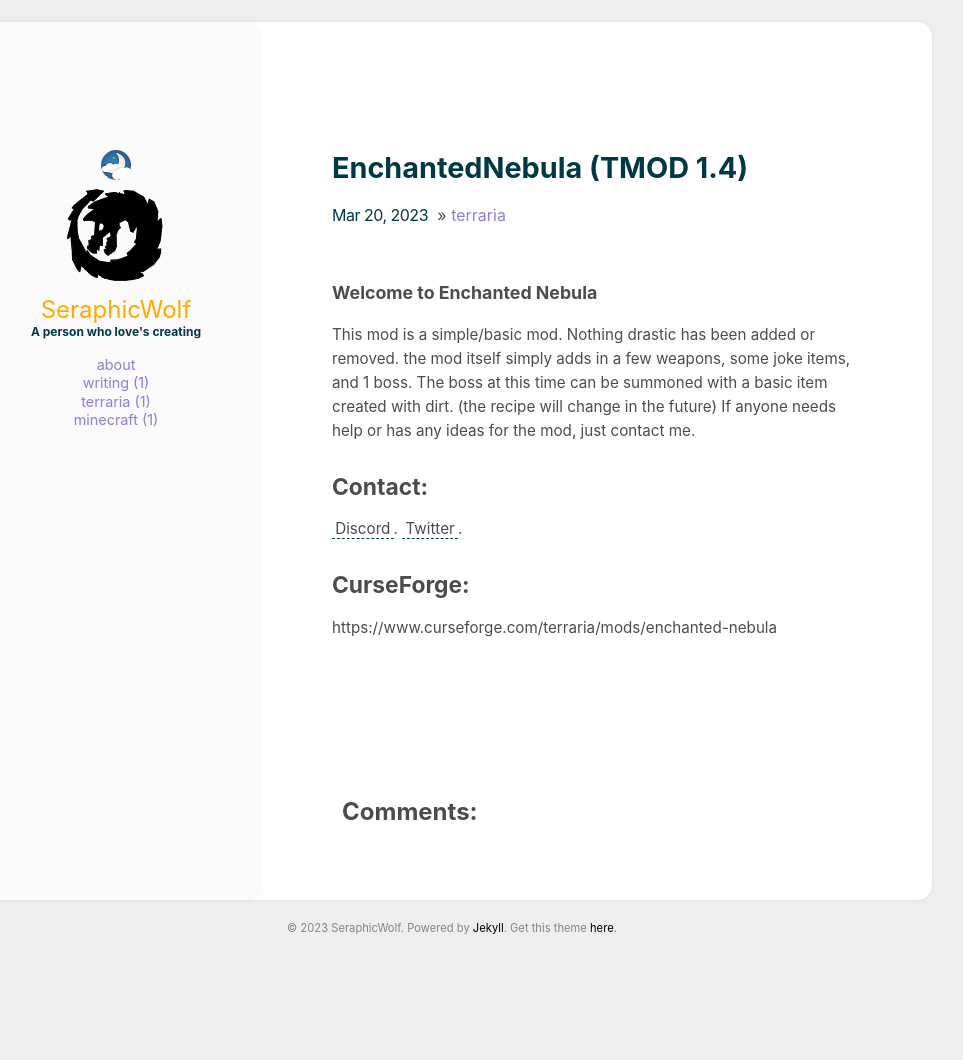
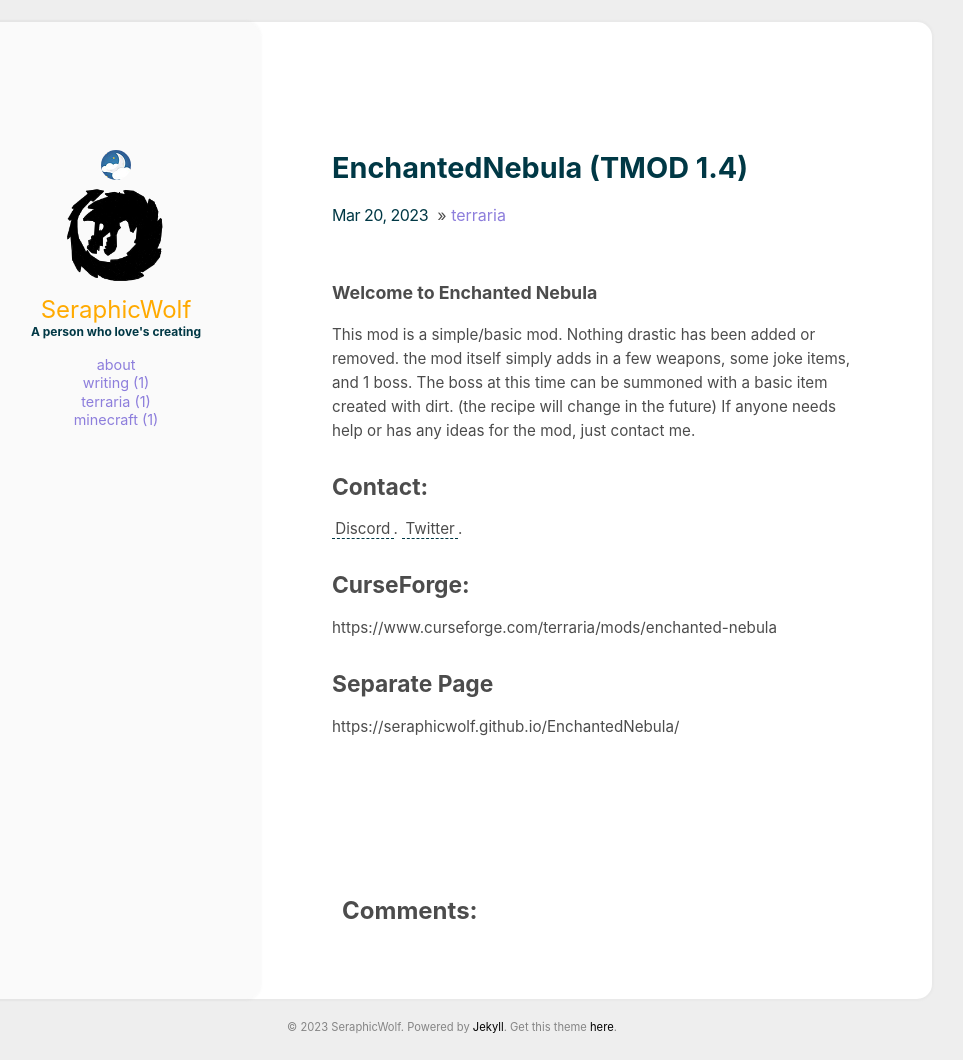
Before and after one commit to SeraphicWolf/SeraphicWolf.github.io, a Jekyll site: the page built from _posts/2023-3-20-enchanted_nebula.md, in a window 1280 px wide. Shown: the whole page, without its empty margins (188-1151 px from the left). Built offline with Jekyll 4.4.1, drawn with Linux system fonts in a browser that asks for light colours; comment, search, counter and statistics services are not loaded; before the commit the page ends 961 px from its top, so only the background shows below that.

Commit message:
Create _posts/2023-3-20-enchanted_nebula.md

```diff
--- a/_posts/2023-3-20-enchanted_nebula.md
+++ b/_posts/2023-3-20-enchanted_nebula.md
@@ -17,3 +17,6 @@
 
 ## CurseForge:
 https://www.curseforge.com/terraria/mods/enchanted-nebula
+
+## Separate Page
+https://seraphicwolf.github.io/EnchantedNebula/
```
